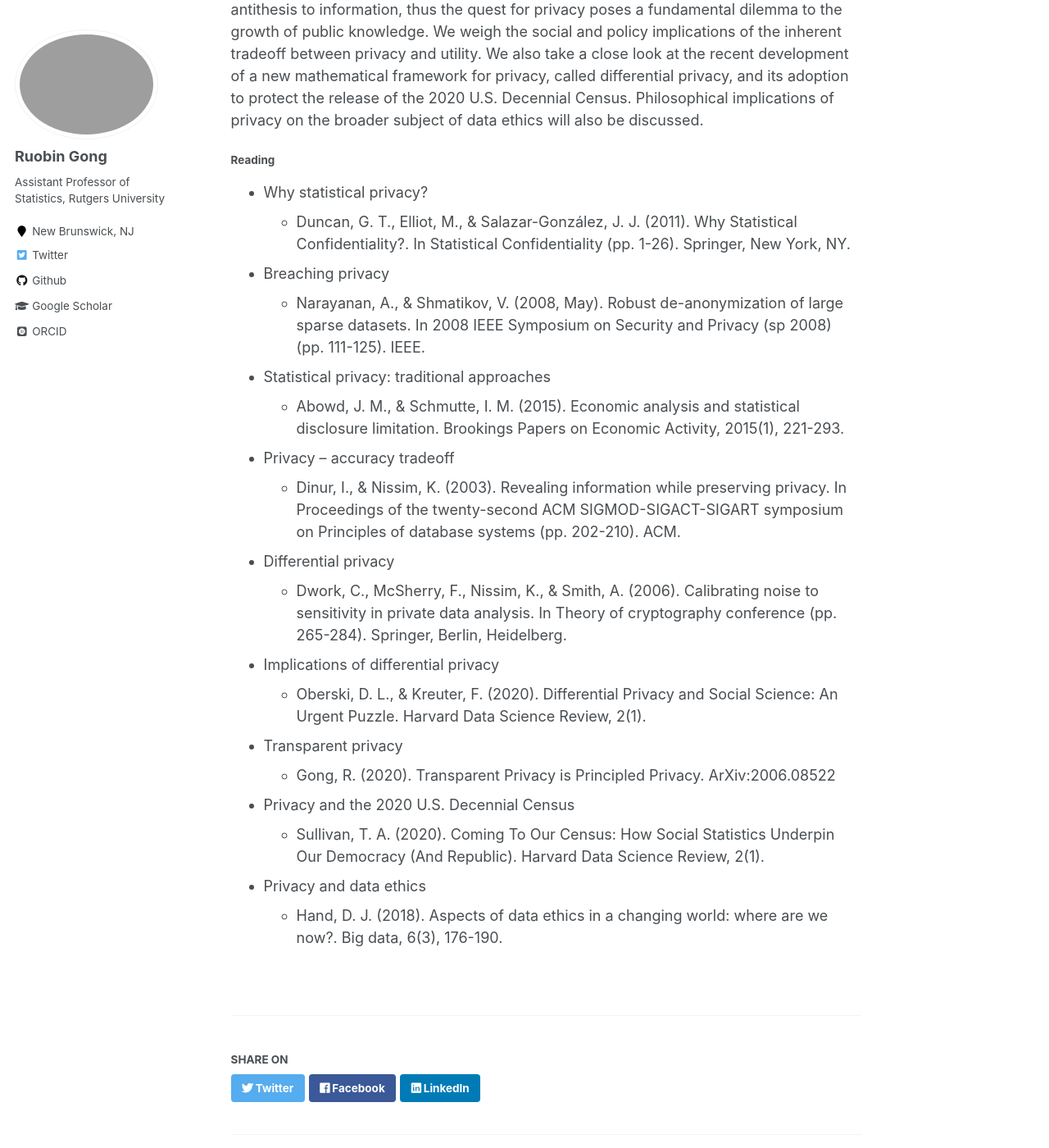
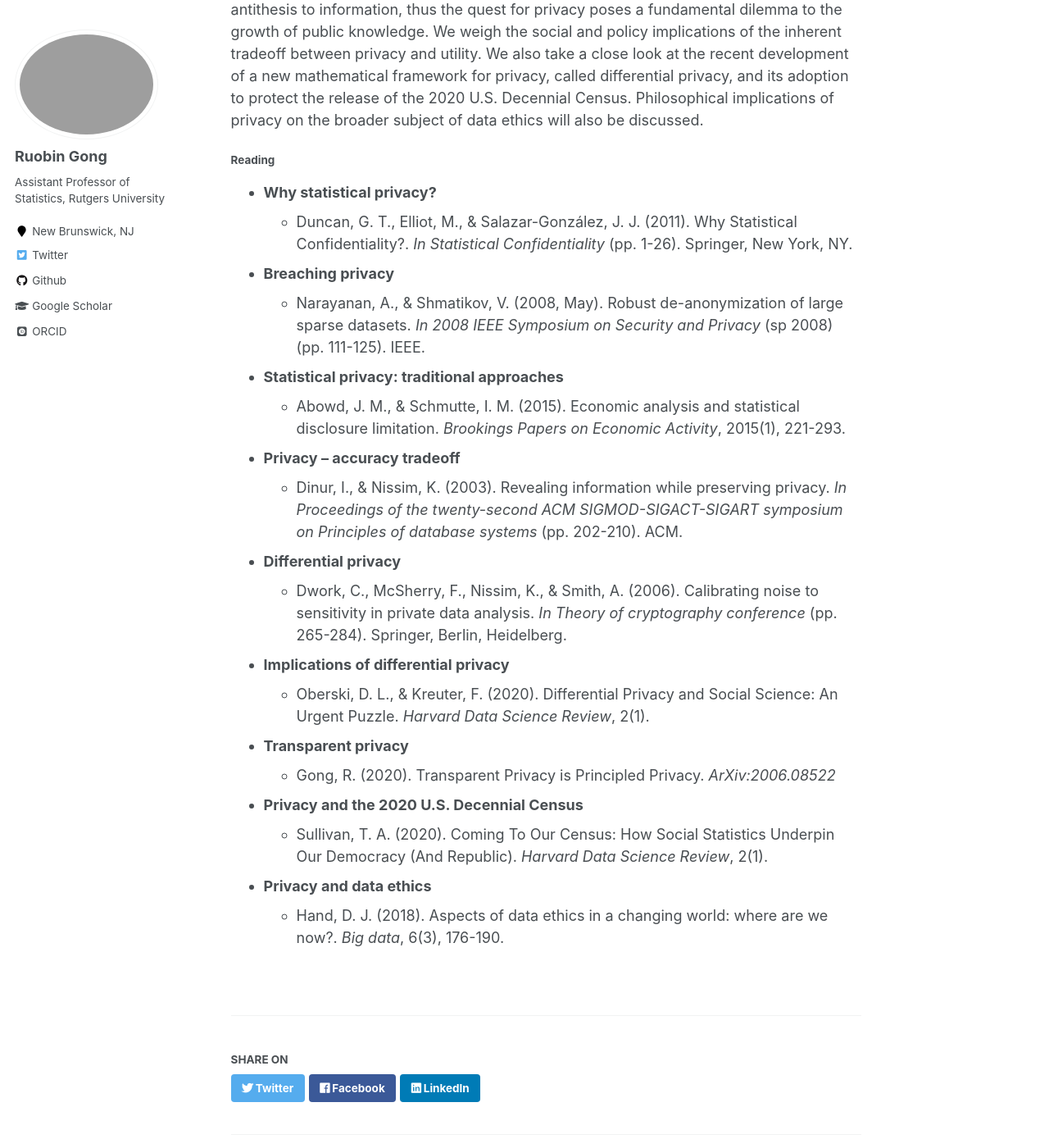
Before and after one commit to RuobinGong/RuobinGong.github.io, a Jekyll site: the page built from _teaching/byrne_privacy.md, in a window 1280 px wide and 1400 px high, scrolled down 668 px. Shown: the whole window at 82% size. Built offline with Jekyll 4.4.1, drawn with Linux system fonts in a browser that asks for light colours; some web fonts are replaced; some of the changed text lies outside the part shown.

```diff
--- a/_teaching/byrne_privacy.md
+++ b/_teaching/byrne_privacy.md
@@ -20,21 +21,21 @@ In this class, we trace the historical and modern developments of privacy, and e
 
 #### Reading
 
-* Why statistical privacy?
-  * Duncan, G. T., Elliot, M., & Salazar-González, J. J. (2011). Why Statistical Confidentiality?. In Statistical Confidentiality (pp. 1-26). Springer, New York, NY.
-* Breaching privacy
-  * Narayanan, A., & Shmatikov, V. (2008, May). Robust de-anonymization of large sparse datasets. In 2008 IEEE Symposium on Security and Privacy (sp 2008) (pp. 111-125). IEEE.
-* Statistical privacy: traditional approaches
-  * Abowd, J. M., & Schmutte, I. M. (2015). Economic analysis and statistical disclosure limitation. Brookings Papers on Economic Activity, 2015(1), 221-293.
-* Privacy – accuracy tradeoff
-  * Dinur, I., & Nissim, K. (2003). Revealing information while preserving privacy. In Proceedings of the twenty-second ACM SIGMOD-SIGACT-SIGART symposium on Principles of database systems (pp. 202-210). ACM.
-* Differential privacy
-  * Dwork, C., McSherry, F., Nissim, K., & Smith, A. (2006). Calibrating noise to sensitivity in private data analysis. In Theory of cryptography conference (pp. 265-284). Springer, Berlin, Heidelberg.
-* Implications of differential privacy
-  * Oberski, D. L., & Kreuter, F. (2020). Differential Privacy and Social Science: An Urgent Puzzle. Harvard Data Science Review, 2(1).
-* Transparent privacy
-  * Gong, R. (2020). Transparent Privacy is Principled Privacy. ArXiv:2006.08522
-* Privacy and the 2020 U.S. Decennial Census
-  * Sullivan, T. A. (2020). Coming To Our Census: How Social Statistics Underpin Our Democracy (And Republic). Harvard Data Science Review, 2(1).
-* Privacy and data ethics
-  * Hand, D. J. (2018). Aspects of data ethics in a changing world: where are we now?. Big data, 6(3), 176-190.
+* **Why statistical privacy?**
+  * Duncan, G. T., Elliot, M., & Salazar-González, J. J. (2011). Why Statistical Confidentiality?. _In Statistical Confidentiality_ (pp. 1-26). Springer, New York, NY.
+* **Breaching privacy**
+  * Narayanan, A., & Shmatikov, V. (2008, May). Robust de-anonymization of large sparse datasets. _In 2008 IEEE Symposium on Security and Privacy_ (sp 2008) (pp. 111-125). IEEE.
+* **Statistical privacy: traditional approaches**
+  * Abowd, J. M., & Schmutte, I. M. (2015). Economic analysis and statistical disclosure limitation. _Brookings Papers on Economic Activity_, 2015(1), 221-293.
+* **Privacy – accuracy tradeoff**
+  * Dinur, I., & Nissim, K. (2003). Revealing information while preserving privacy. _In Proceedings of the twenty-second ACM SIGMOD-SIGACT-SIGART symposium on Principles of database systems_ (pp. 202-210). ACM.
+* **Differential privacy**
+  * Dwork, C., McSherry, F., Nissim, K., & Smith, A. (2006). Calibrating noise to sensitivity in private data analysis. _In Theory of cryptography conference_ (pp. 265-284). Springer, Berlin, Heidelberg.
+* **Implications of differential privacy**
+  * Oberski, D. L., & Kreuter, F. (2020). Differential Privacy and Social Science: An Urgent Puzzle. _Harvard Data Science Review_, 2(1).
+* **Transparent privacy**
+  * Gong, R. (2020). Transparent Privacy is Principled Privacy. _ArXiv:2006.08522_
+* **Privacy and the 2020 U.S. Decennial Census**
+  * Sullivan, T. A. (2020). Coming To Our Census: How Social Statistics Underpin Our Democracy (And Republic). _Harvard Data Science Review_, 2(1).
+* **Privacy and data ethics**
+  * Hand, D. J. (2018). Aspects of data ethics in a changing world: where are we now?. _Big data_, 6(3), 176-190.
```
Also changed, not shown: other parts of _teaching/byrne_privacy.md (+2 -1 lines).
